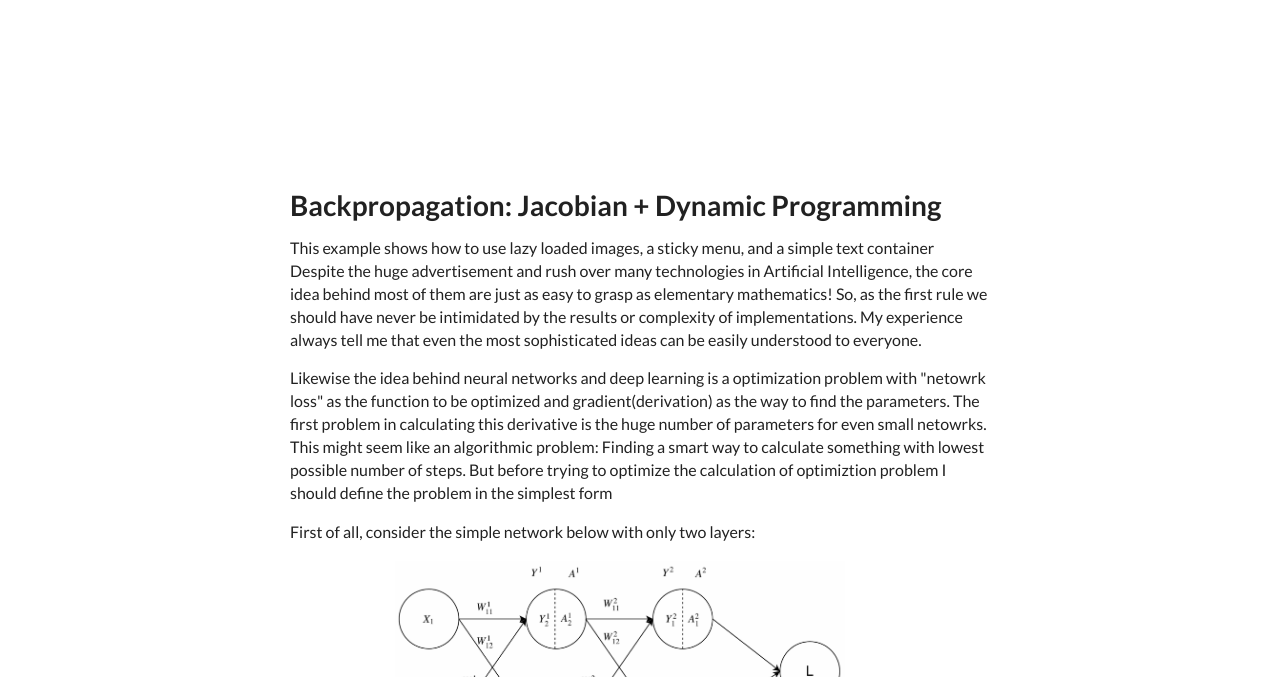
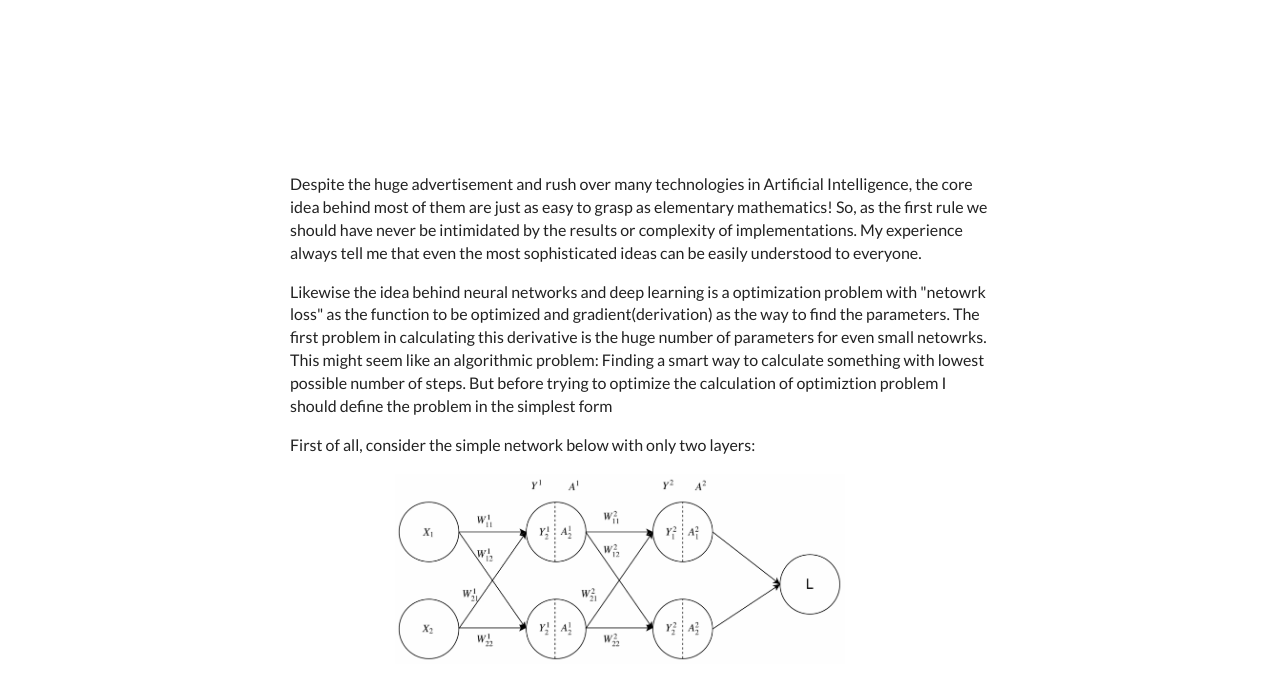
Before and after one commit to roholazandie/roholazandie.github.io, a plain HTML site: page index.html in a window 1280 px wide. Shown: the part 73-750 px from the top of the page. Drawn offline with nearby package versions, Linux system fonts and the light colour scheme; some packages are replaced by stand-ins of ours.

Commit message:
first commit backpropagation

```diff
--- a/index.html
+++ b/index.html
@@ -189,11 +189,6 @@
         </div>
       </a>
     </div>
-  </div>
-
- <div class="ui main text container">
-    <h1 class="ui header">Backpropagation: Jacobian + Dynamic Programming</h1>
-    <p>This example shows how to use lazy loaded images, a sticky menu, and a simple text container</p>
   </div>
 
   <div class="ui text container">
```
